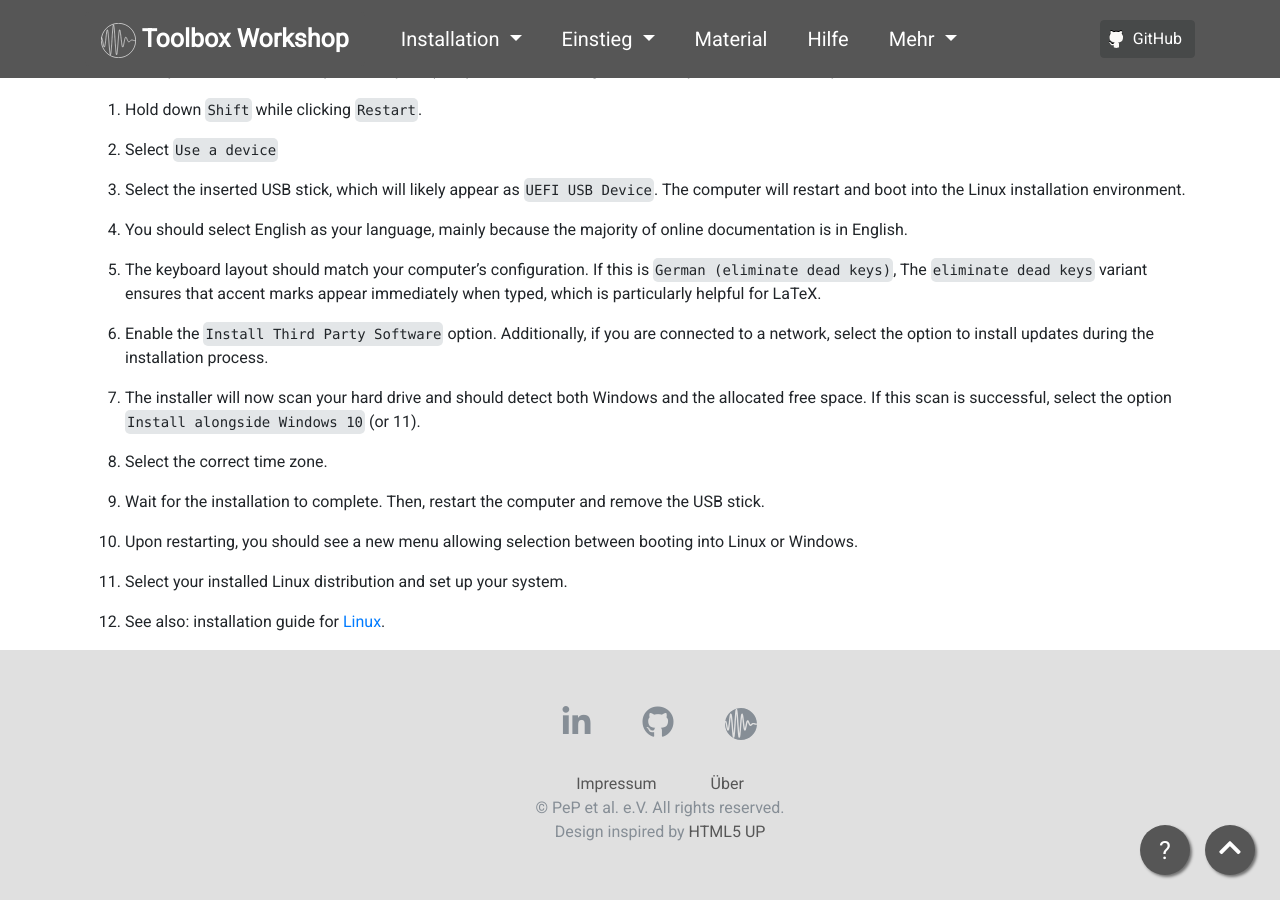
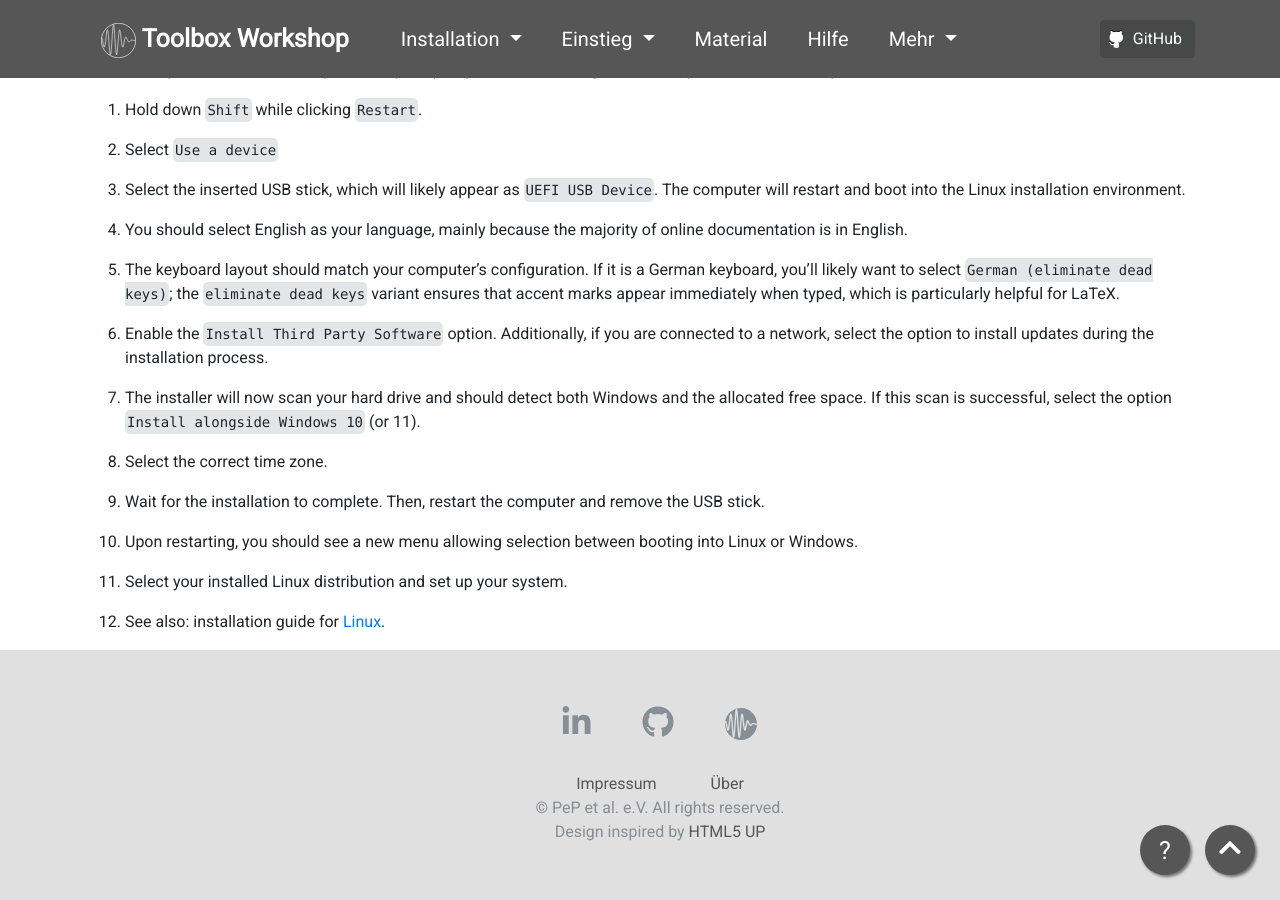
Before and after one commit to pep-dortmund/homepage-toolbox, a Jekyll site: the page built from install/dualboot_en.md, in a window 1280 px wide and 900 px high, scrolled down 1934 px. Built offline with Jekyll 4.4.1, drawn with Linux system fonts in a browser that asks for light colours; nearby versions of some CDN libraries.

Commit message:
Update install/dualboot_en.md
Co-authored-by: Anno Knierim <anno.knierim@tu-dortmund.de>

```diff
--- a/install/dualboot_en.md
+++ b/install/dualboot_en.md
@@ -140,8 +140,8 @@ At step 10 (here), follow the link again and complete the final 11 steps listed
   the majority of online documentation is in English.
 
 1. The keyboard layout should match your computer's configuration.
-  If this is `German (eliminate dead keys)`,
-  The `eliminate dead keys` variant ensures that accent marks appear immediately
+  If it is a German keyboard, you'll likely want to select `German (eliminate dead keys)`;
+  the `eliminate dead keys` variant ensures that accent marks appear immediately
   when typed, which is particularly helpful for LaTeX.
 
 1. Enable the `Install Third Party Software` option. Additionally, if you are connected to a
```
